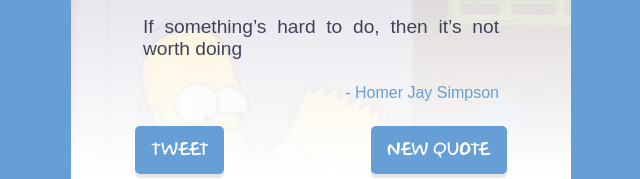
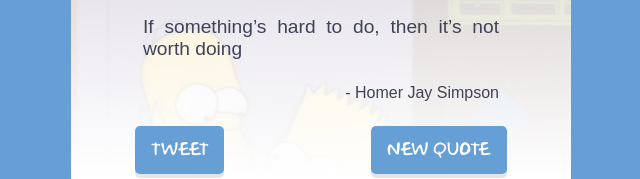
Before and after one commit to swoodo/random-quote-machine-fcc, a React (Create React App) app: page / in a window 1280 px wide. Shown: the part 165-344 px from the top of the page, without its empty margins (319-959 px from the left). Built offline with nearby package versions, Linux system fonts and the light colour scheme.

Commit message:
author color style

```diff
--- a/src/App.css
+++ b/src/App.css
@@ -192,7 +192,7 @@ QUOTE BOX
 
   padding: 1.5rem 0 1.5rem 0;
   font-size: 0.8rem;
-  color: var(--bg-color-1);
+  color: var(--footer-color);
 }
 
 @media (min-width: 380px) {
```
